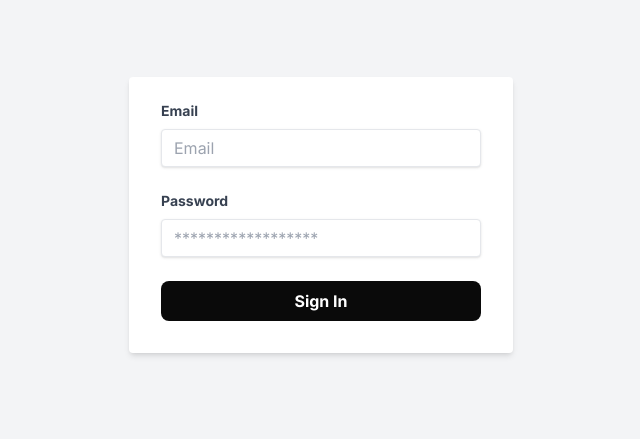
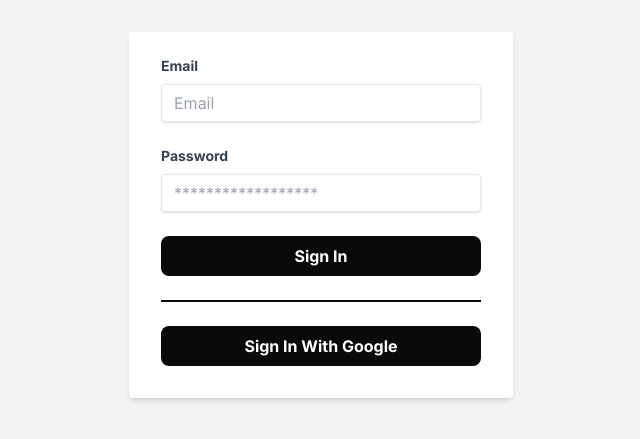
Before and after one commit to Hamzah-Ahmad/next-auth-template, a Next.js app: page /signin in a window 1280 px wide. Shown: the part 177-616 px from the top of the page, without its empty margins (319-959 px from the left). Built offline with nearby package versions, Linux system fonts and the light colour scheme.

Commit message:
feat: adds signin with register button

```diff
--- a/app/api/auth/[...nextauth]/route.ts
+++ b/app/api/auth/[...nextauth]/route.ts
@@ -20,6 +20,11 @@ export const authOptions: NextAuthOptions = {
     GoogleProvider({
       clientId: process.env.GOOGLE_CLIENT_ID as string,
       clientSecret: process.env.GOOGLE_CLIENT_SECRET as string,
+      authorization: {
+        params: {
+          prompt: "consent",
+        },
+      },
     }),
 
     CredentialsProvider({
--- a/app/components/forms/RegisterForm.tsx
+++ b/app/components/forms/RegisterForm.tsx
@@ -159,6 +159,16 @@ const RegisterForm = () => {
           Register
         </button>
       </div>
+      <hr className="h-0.5 border-t-0 bg-neutral-950 opacity-100 dark:opacity-50 my-6" />
+      <div className="flex items-center justify-between">
+        <button
+          className="text-white p-2 rounded-lg bg-neutral-950 hover:bg-neutral-600 font-bold  px-4  focus:outline-none focus:shadow-outline w-full"
+          type="button"
+          onClick={() => signIn("google", { callbackUrl })}
+        >
+          Sign In With Google
+        </button>
+      </div>
 
       {/* <div className="mt-4">
         {errors.name && (
--- a/app/components/forms/SigninForm.tsx
+++ b/app/components/forms/SigninForm.tsx
@@ -61,10 +61,8 @@ const SigninForm = () => {
   };
 
   return (
-    <form
-      onSubmit={handleSubmit(onSubmit)}
-      className="bg-white shadow-md rounded px-8 pt-6 pb-8 mb-4 w-96"
-    >
+    <div className="bg-white shadow-md rounded px-8 pt-6 pb-8 mb-4 w-96">
+      <form onSubmit={handleSubmit(onSubmit)}>
         <div className="mb-6">
           <label
             className="block text-gray-700 text-sm font-bold mb-2"
@@ -132,6 +130,17 @@ const SigninForm = () => {
         )}
       </div> */}
       </form>
+      <hr className="h-0.5 border-t-0 bg-neutral-950 opacity-100 dark:opacity-50 my-6" />
+      <div className="flex items-center justify-between">
+        <button
+          className="text-white p-2 rounded-lg bg-neutral-950 hover:bg-neutral-600 font-bold  px-4  focus:outline-none focus:shadow-outline w-full"
+          type="button"
+          onClick={() => signIn("google", { callbackUrl })}
+        >
+          Sign In With Google
+        </button>
+      </div>
+    </div>
   );
 };
 
```
Lines whose indentation alone changed are shown as unchanged.
